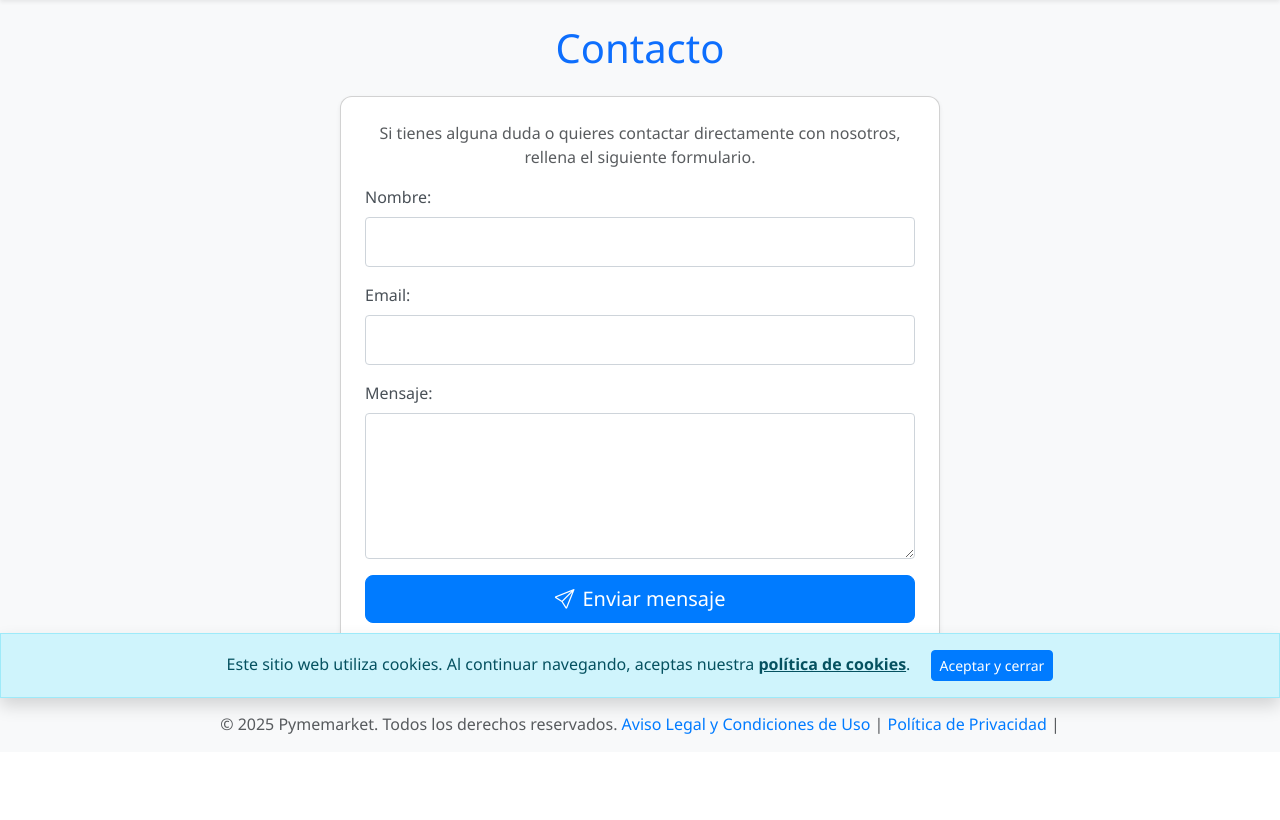
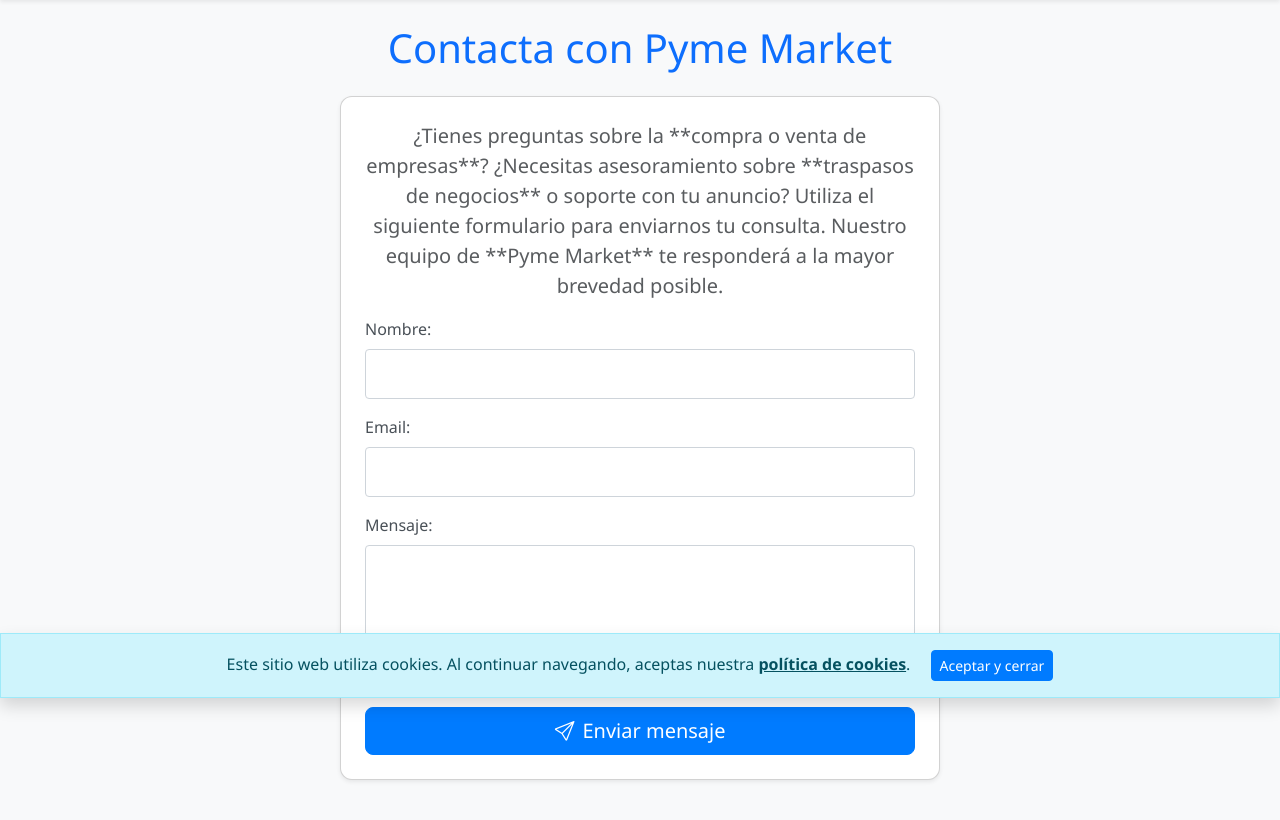
Before and after one commit to AC-Partners/compraventa-postgres, a Flask app: page /contacto in a window 1280 px wide. Shown: the part 102-922 px from the top of the page. Before the commit the page ends 836 px from the top, so only its background shows below. Run offline with Flask 3, Linux system fonts and the light colour scheme; some libraries are stand-ins or nearby versions.

Commit message:
Update contacto.html

```diff
--- a/templates/contacto.html
+++ b/templates/contacto.html
@@ -1,12 +1,18 @@
 {% extends 'base.html' %}
-{% block title %}Contacto{% endblock %}
+
+{% block title %}Contacto - Pyme Market | Compra-Venta y Traspaso de Negocios{% endblock %}
+
+{% block meta_extra %}
+    <meta name="description" content="¿Dudas sobre la compra-venta o traspaso de negocios? Contacta con Pyme Market para asesoramiento profesional, soporte técnico o cualquier consulta. Estamos aquí para ayudarte.">
+    <meta name="keywords" content="contacto, Pyme Market, ayuda compra-venta, asesoramiento negocios, soporte técnico, preguntar sobre empresas, dudas traspasos">
+{% endblock %}
 
 {% block content %}
-<h1 class="mb-4 text-center text-primary">Contacto</h1>
+<h1 class="mb-4 text-center text-primary">Contacta con Pyme Market</h1>
 
 <div class="card p-4 shadow-sm mx-auto" style="max-width: 600px;">
-    <p class="text-center text-muted">
-        Si tienes alguna duda o quieres contactar directamente con nosotros, rellena el siguiente formulario.
+    <p class="text-center text-muted lead">
+        ¿Tienes preguntas sobre la **compra o venta de empresas**? ¿Necesitas asesoramiento sobre **traspasos de negocios** o soporte con tu anuncio? Utiliza el siguiente formulario para enviarnos tu consulta. Nuestro equipo de **Pyme Market** te responderá a la mayor brevedad posible.
     </p>
     <form method="POST" action="{{ url_for('contacto') }}">
         <div class="mb-3">
```
